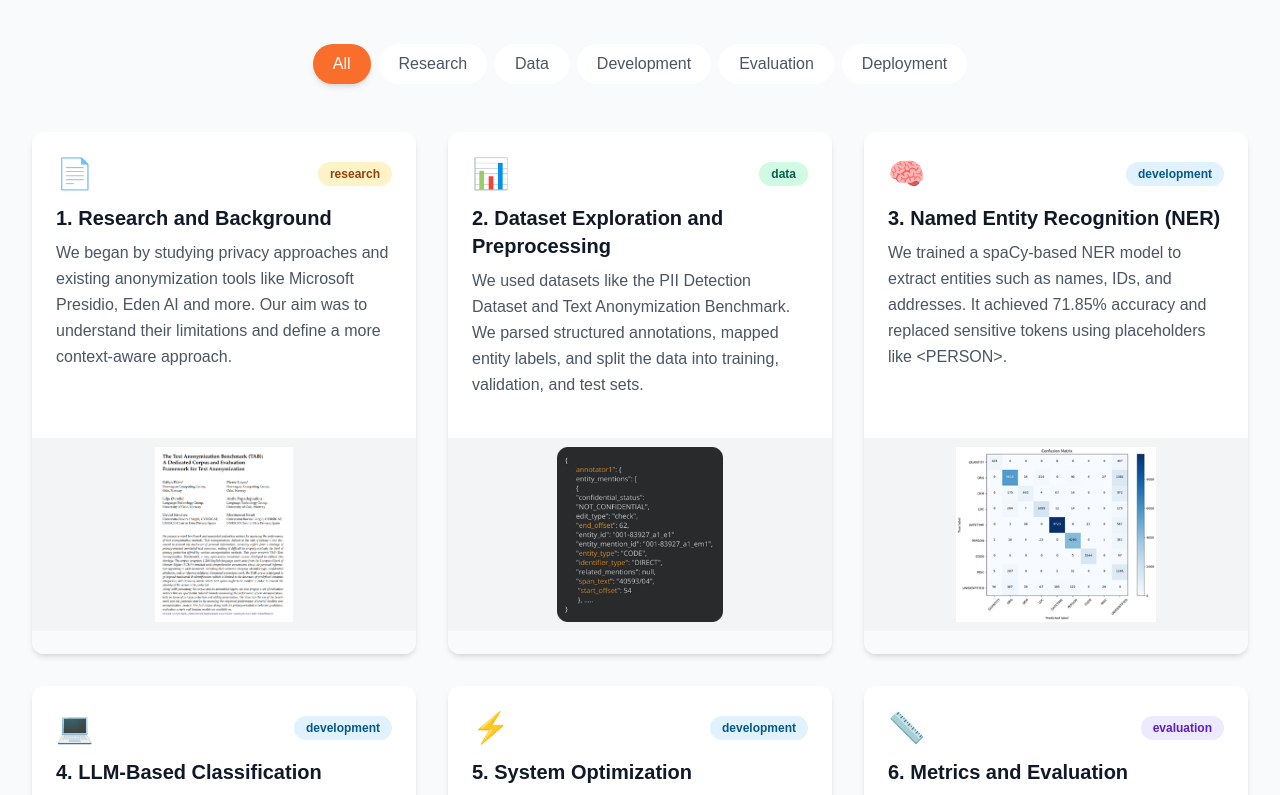
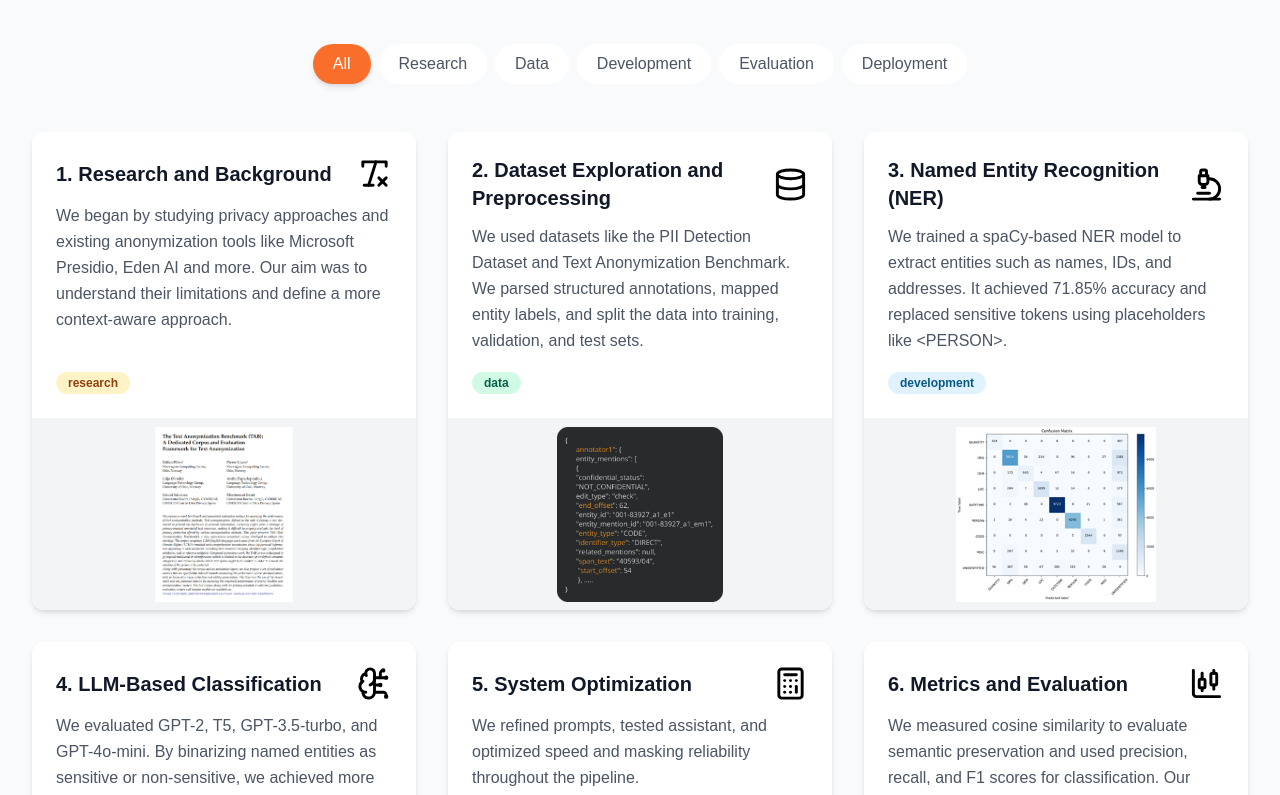
Before and after one commit to AdivEliyahu/Final-Project, a React (Create React App) app in the folder client/: page /about in a window 1280 px wide. Shown: the part 280-1075 px from the top of the page. Built offline with nearby package versions, Linux system fonts and the light colour scheme.

Commit message:
style and small fixes on Navabr (mobile)

```diff
--- a/client/src/components/About/About.jsx
+++ b/client/src/components/About/About.jsx
@@ -1,4 +1,14 @@
 import React, { useState } from "react";
+import {
+  TestTubeDiagonal,
+  Earth,
+  ChartCandlestick,
+  Calculator,
+  BrainCircuit,
+  Microscope,
+  Database,
+  RemoveFormatting,
+} from "lucide-react";
 
 const About = () => {
   const [activeFilter, setActiveFilter] = useState("all");
@@ -7,7 +17,7 @@ const About = () => {
   const steps = [
     {
       title: "Research and Background",
-      icon: "📄",
+      icon: <RemoveFormatting size={35} />,
       category: "research",
       description:
         "We began by studying privacy approaches and existing anonymization tools like Microsoft Presidio, Eden AI and more. Our aim was to understand their limitations and define a more context-aware approach.",
@@ -15,7 +25,7 @@ const About = () => {
     },
     {
       title: "Dataset Exploration and Preprocessing",
-      icon: "📊",
+      icon: <Database size={35} />,
       category: "data",
       description:
         "We used datasets like the PII Detection Dataset and Text Anonymization Benchmark. We parsed structured annotations, mapped entity labels, and split the data into training, validation, and test sets.",
@@ -23,7 +33,7 @@ const About = () => {
     },
     {
       title: "Named Entity Recognition (NER)",
-      icon: "🧠",
+      icon: <Microscope size={35} />,
       category: "development",
       description:
         "We trained a spaCy-based NER model to extract entities such as names, IDs, and addresses. It achieved 71.85% accuracy and replaced sensitive tokens using placeholders like <PERSON>.",
@@ -31,7 +41,7 @@ const About = () => {
     },
     {
       title: "LLM-Based Classification",
-      icon: "💻",
+      icon: <BrainCircuit size={35} />,
       category: "development",
       description:
         "We evaluated GPT-2, T5, GPT-3.5-turbo, and GPT-4o-mini. By binarizing named entities as sensitive or non-sensitive, we achieved more precise masking while maintaining context.",
@@ -39,7 +49,7 @@ const About = () => {
     },
     {
       title: "System Optimization",
-      icon: "⚡",
+      icon: <Calculator size={35} />,
       category: "development",
       description:
         "We refined prompts, tested assistant, and optimized speed and masking reliability throughout the pipeline.",
@@ -47,7 +57,7 @@ const About = () => {
     },
     {
       title: "Metrics and Evaluation",
-      icon: "📏",
+      icon: <ChartCandlestick size={35} />,
       category: "evaluation",
       description:
         "We measured cosine similarity to evaluate semantic preservation and used precision, recall, and F1 scores for classification. Our best cosine similarity score averaged 0.91.",
@@ -55,7 +65,7 @@ const About = () => {
     },
     {
       title: "Experiments and Insights",
-      icon: "🧪",
+      icon: <TestTubeDiagonal size={35} />,
       category: "evaluation",
       description:
         "We analyzed the relationship between the number of named entities and similarity scores. The results showed that entity quantity didn't strongly affect output similarity.",
@@ -63,7 +73,7 @@ const About = () => {
     },
     {
       title: "Final Deployment",
-      icon: "🚀",
+      icon: <Earth size={35} />,
       category: "deployment",
       description:
         "Built with Django (backend), React (frontend), and MongoDB (database). Users can upload, anonymize, view, and download documents easily with a clean UI.",
@@ -137,11 +147,19 @@ const About = () => {
               className="bg-white rounded-xl overflow-hidden shadow-md hover:shadow-xl transition-shadow cursor-default flex flex-col h-full"
             >
               {/* Card header */}
-              <div className="p-6 flex flex-col">
+              <div className="p-6 flex flex-col h-full">
                 <div className="flex items-center justify-between mb-3">
+                  <h3 className="text-xl font-bold text-gray-900 mr-2">
+                    {index + 1 + ". " + step.title}
+                  </h3>
                   <span className="text-3xl">{step.icon}</span>
+                </div>
+                <p className="text-gray-600 leading-relaxed mb-4">
+                  {step.description}
+                </p>
+                <div className="mt-auto">
                   <span
-                    className={`text-xs cursor-pointer font-bold px-3 py-1 rounded-full ${
+                    className={`text-xs cursor-pointer font-bold px-3 py-1 rounded-full w-fit ${
                       categoryColors[step.category]
                     }`}
                     onClick={() => setActiveFilter(step.category)}
@@ -149,17 +167,11 @@ const About = () => {
                     {step.category}
                   </span>
                 </div>
-                <h3 className="text-xl font-bold text-gray-900 mb-2">
-                  {index + 1 + ". " + step.title}
-                </h3>
-                <p className="text-gray-600 leading-relaxed mb-4">
-                  {step.description}
-                </p>
               </div>
 
               {/* Image or empty space section */}
               <div className="mt-auto">
-                {step.image ? (
+                {step.image && (
                   <div
                     className="h-48 overflow-hidden bg-gray-100 border-t border-gray-100 cursor-pointer relative group flex items-center justify-center"
                     onClick={() => openModal(step.image)}
@@ -175,11 +187,7 @@ const About = () => {
                       className="w-full h-full object-contain p-2"
                     />
                   </div>
-                ) : (
-                  <div className="h-12 bg-gray-50 border-t border-gray-100"></div>
                 )}
-                {/* Bottom gray area - always present */}
-                <div className="h-6 bg-gray-50 border-t border-gray-100"></div>
               </div>
             </div>
           ))}
--- a/client/src/components/shared/Navbar.jsx
+++ b/client/src/components/shared/Navbar.jsx
@@ -155,12 +155,17 @@ export default function Navbar() {
         <Link to="/" onClick={() => handleNav("/")}>
           Home
         </Link>
-        <Link to="/" onClick={() => handleNav("/")}>
+        <Link to="/about" onClick={() => handleNav("/about")}>
           About
         </Link>
-        <Link to="/" onClick={() => handleNav("/")}>
-          F.A.Q
-        </Link>
+        {user && (
+          <Link
+            to="/saved-documents"
+            onClick={() => handleNav("/saved-documents")}
+          >
+            Saved Documents
+          </Link>
+        )}
 
         {/* Mobile Auth Buttons */}
         {user ? (
```
